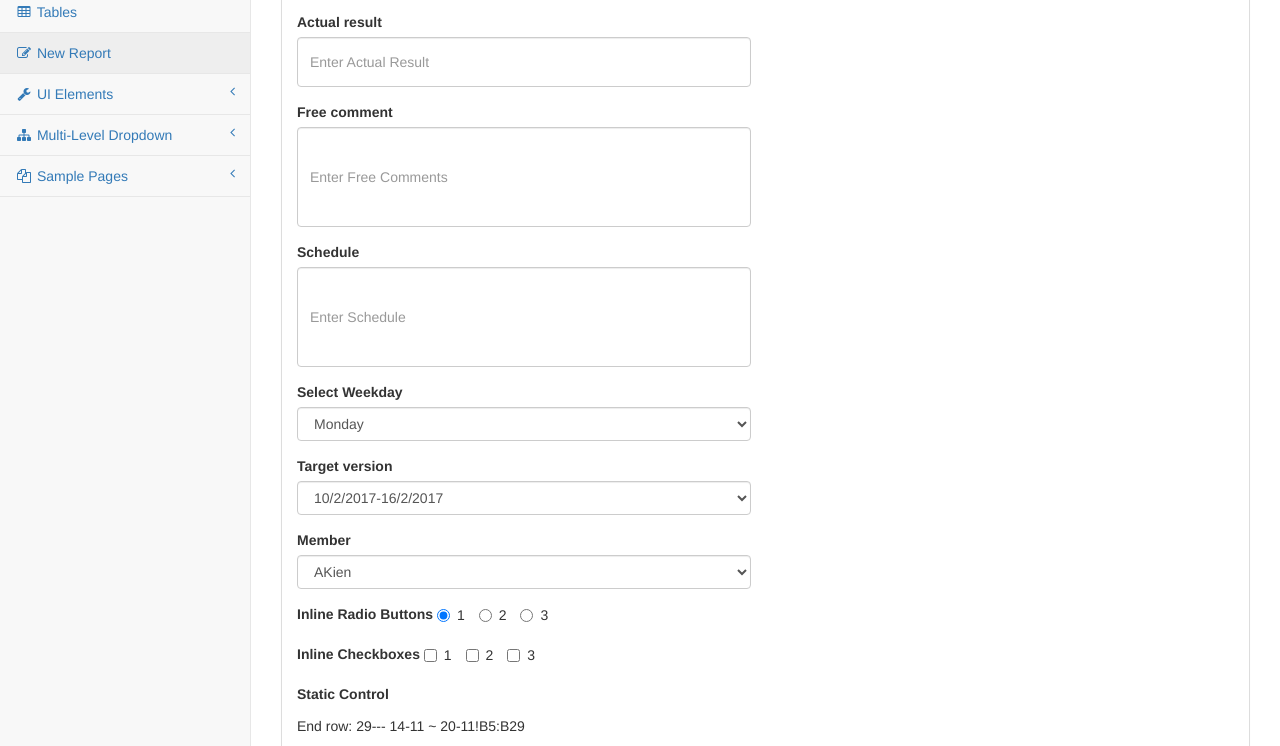
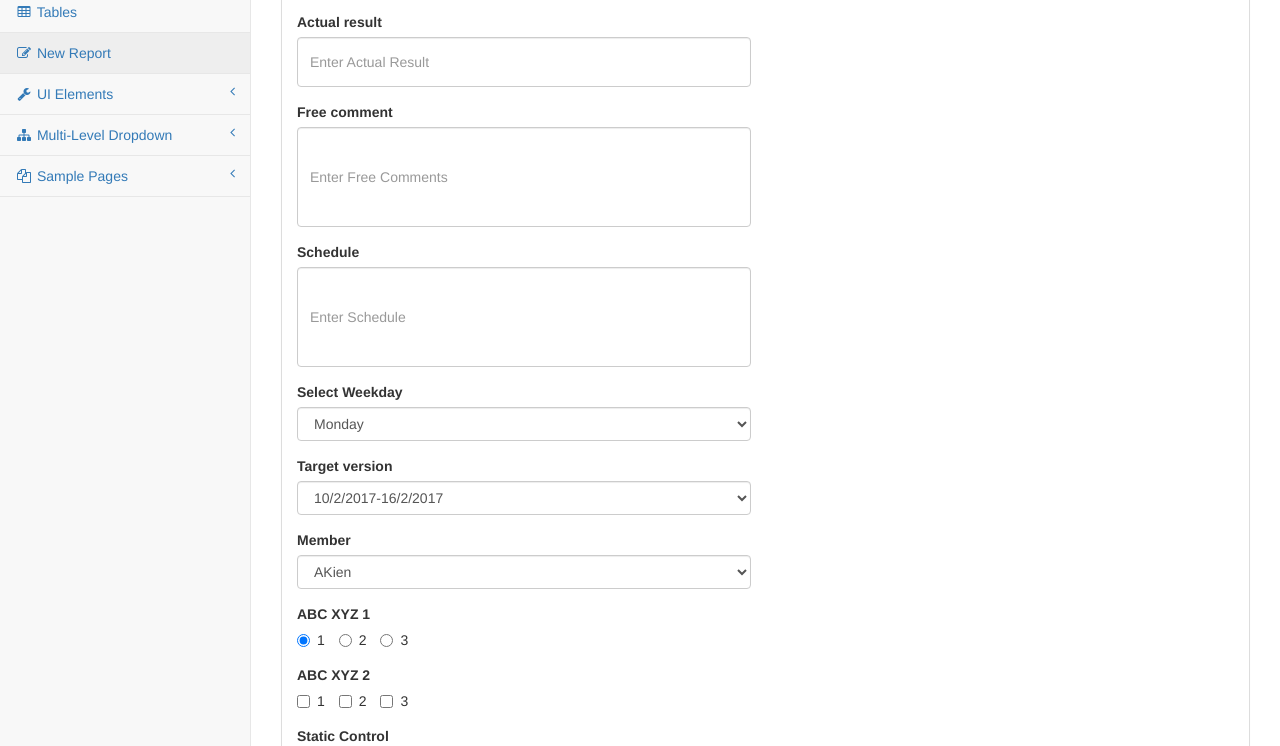
Before and after one commit to phamminhtien305/demodailyreport.io, a website: page pages/forms.html in a window 1280 px wide. Shown: the part 206-952 px from the top of the page. Drawn offline with Linux system fonts and the light colour scheme.

Commit message:
update form

```diff
--- a/pages/forms.html
+++ b/pages/forms.html
@@ -442,7 +442,7 @@
                                         </div>
 
                                         <div class="form-group">
-                                            <label>Inline Radio Buttons</label>
+                                            <label>ABC XYZ 1</label> <br>
                                             <label class="radio-inline">
                                                 <input type="radio" name="optionsRadiosInline" id="optionsRadiosInline1" value="option1" checked>1
                                             </label>
@@ -454,7 +454,7 @@
                                             </label>
                                         </div>
                                         <div class="form-group">
-                                            <label>Inline Checkboxes</label>
+                                            <label>ABC XYZ 2</label> <br>
                                             <label class="checkbox-inline">
                                                 <input type="checkbox">1
                                             </label>
@@ -477,6 +477,10 @@
                                         </div>
                                         <button type="submit" class="btn btn-default">Submit Button</button>
                                         <button type="reset" class="btn btn-default">Reset Button</button>
+                                    </form>
+                                </div>
+                                <div class="col-lg-6">
+                                    <form role="form">
                                     </form>
                                 </div>
                             </div>
```
